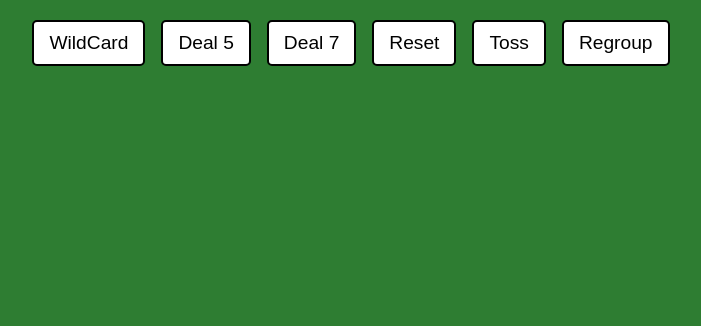
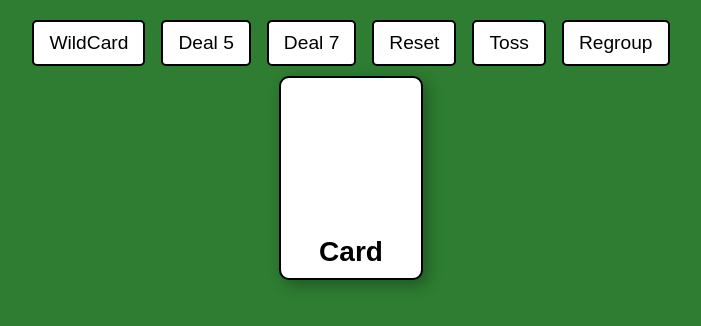
Before and after one commit to SuzaalT/React-Assignment3, a React (Create React App) app: page / in a window 1280 px wide. Shown: the top 326 px of the page, without its empty margins (289-990 px from the left). Built offline with nearby package versions, Linux system fonts and the light colour scheme.

Commit message:
when the page first open there is a random card without any value or suits as per the requirements

```diff
--- a/src/App.js
+++ b/src/App.js
@@ -139,7 +139,7 @@ function DeckofCard() {
           <p>You selected:</p>
           <Card type={selectedCard}></Card>
         </div>}
-
+      {!selectedCard && <Card type={{suit: "", value: "Card"}} />}
       <div className="cards-container">
         {allSelectedCards.map((c, i) => <Card key={i} picked={c === pickedCard} onClick={() => handlePickingCard(c)} type={c}></Card>)}
       </div>
```
